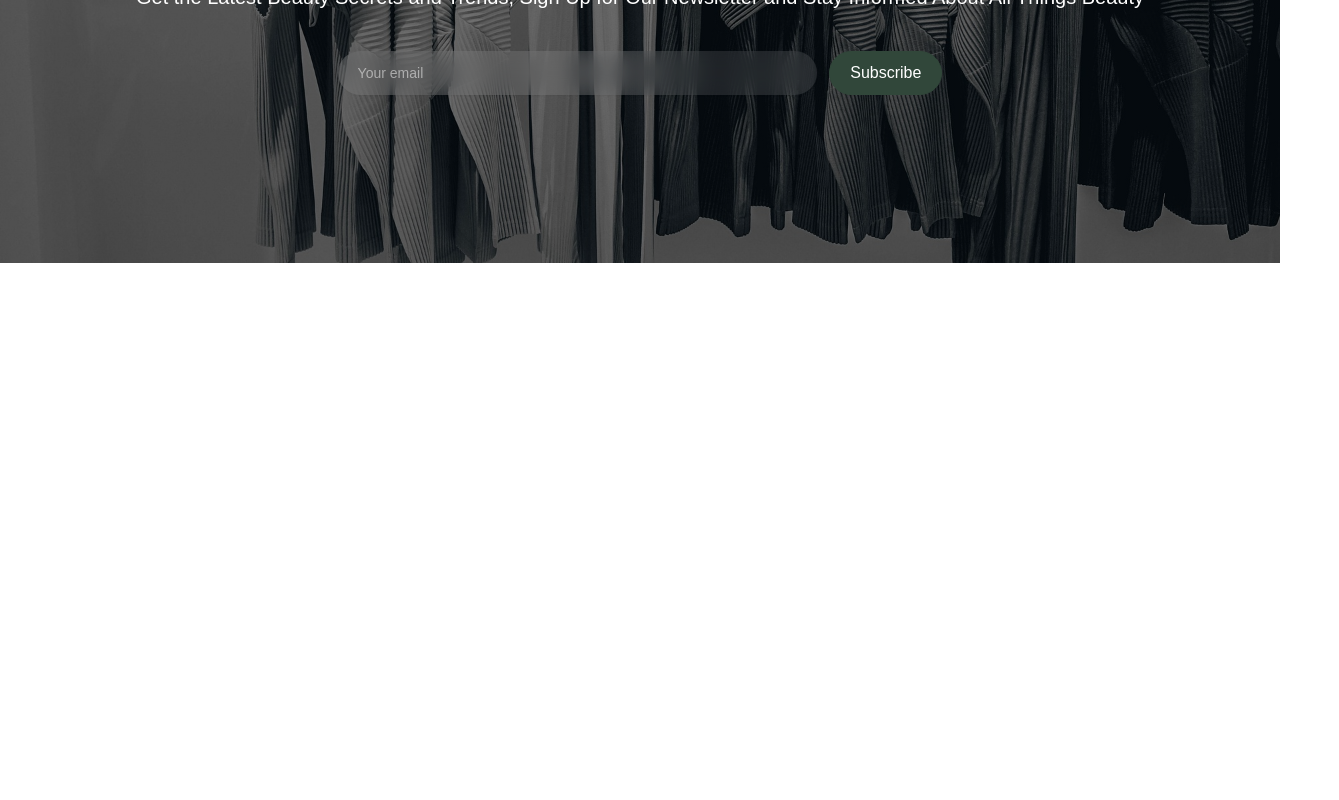
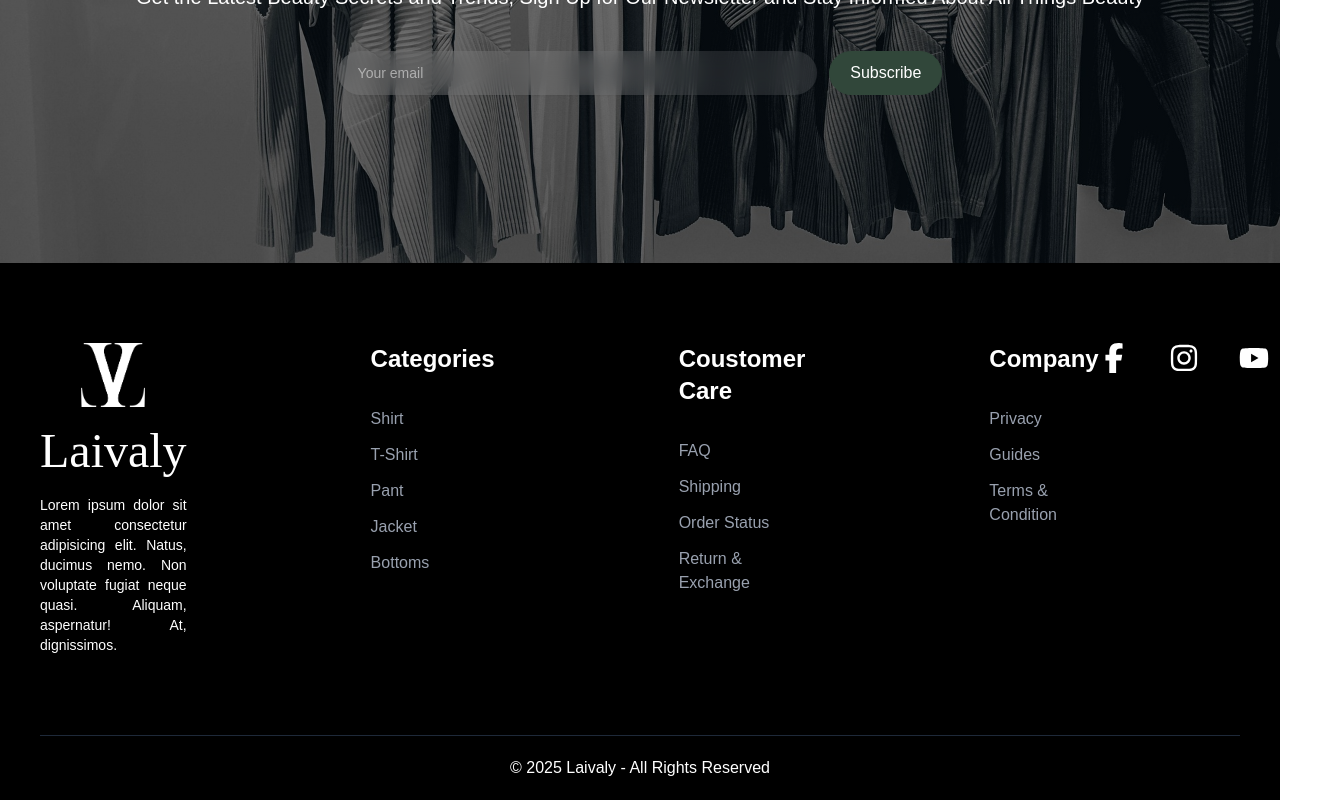
Before and after one commit to MehediHasan128/laivaly-client, a React (Vite) app: page / in a window 1280 px wide. Shown: the part 4062-4862 px from the top of the page, 1339 px wide, since content can reach past the window. Before the commit the page ends 4709 px from the top, so only its background shows below. Built offline with nearby package versions, Linux system fonts and the light colour scheme.

Commit message:
complete footer

```diff
--- a/src/components/layout/UserLayout.tsx
+++ b/src/components/layout/UserLayout.tsx
@@ -1,11 +1,13 @@
 import { Outlet } from "react-router-dom";
 import Navbar from "../shared/navbar/Navbar";
+import Footer from "../shared/footer/Footer";
 
 const UserLayout = () => {
     return (
         <>
             <Navbar />
             <Outlet />
+            <Footer />
         </>
     );
 };
--- /dev/null
+++ b/src/components/shared/footer/Footer.tsx
@@ -0,0 +1,66 @@
+import { FaFacebookF, FaInstagram, FaXTwitter, FaYoutube } from "react-icons/fa6";
+import logo from "../../../assets/images/logo/lWhite160.png";
+import FooterNav from "@/components/ui/FooterNav";
+
+const categories = [
+  { lable: "Shirt", path: "/shirt" },
+  { lable: "T-Shirt", path: "/t-shirt" },
+  { lable: "Pant", path: "/pant" },
+  { lable: "Jacket", path: "/jacket" },
+  { lable: "Bottoms", path: "/bottoms" },
+];
+const customerCares = [
+  { lable: "FAQ", path: "/faq" },
+  { lable: "Shipping", path: "/shipping" },
+  { lable: "Order Status", path: "/orderStatus" },
+  { lable: "Return & Exchange", path: "/returnExchange" },
+];
+const companies = [
+  { lable: "Privacy", path: "/privacy" },
+  { lable: "Guides", path: "/guides" },
+  { lable: "Terms & Condition", path: "/termsCondition" },
+];
+
+const Footer = () => {
+  return (
+    <div className="bg-black px-10 text-white">
+
+      <div className="flex justify-between py-20">
+        <div className="flex gap-46">
+          <div className="text-justify text-5xl space-y-5 w-[20%]">
+            <div className="space-y-5 w-fit">
+              <img className="w-16 mx-auto" src={logo} alt="" />
+              <h1 id="logo">Laivaly</h1>
+            </div>
+            <div className="text-sm">
+              <p>
+                Lorem ipsum dolor sit amet consectetur adipisicing elit. Natus,
+                ducimus nemo. Non voluptate fugiat neque quasi. Aliquam,
+                aspernatur! At, dignissimos.
+              </p>
+            </div>
+          </div>
+
+          <FooterNav navTitle="Categories" items={categories} />
+          <FooterNav navTitle="Coustomer Care" items={customerCares} />
+          <FooterNav navTitle="Company" items={companies} />
+        </div>
+        <div className="text-3xl flex gap-10">
+          <FaFacebookF />
+          <FaInstagram />
+          <FaYoutube />
+          <FaXTwitter />
+        </div>
+      </div>
+
+      <div className="flex-grow border-t border-gray-800"></div>
+
+      <div className="text-center p-5">
+        <h1>© 2025 Laivaly - All Rights Reserved</h1>
+      </div>
+
+    </div>
+  );
+};
+
+export default Footer;
--- /dev/null
+++ b/src/components/ui/FooterNav.tsx
@@ -0,0 +1,35 @@
+import { NavLink } from "react-router-dom";
+
+type TFooterNavProps = {
+    navTitle: string;
+    items: {
+        lable: string;
+        path: string;
+    }[]
+}
+
+const FooterNav = ({navTitle, items}: TFooterNavProps) => {
+  return (
+    <div>
+      <h1 className="text-2xl font-semibold">{navTitle}</h1>
+      <div className="mt-8 space-y-3 flex flex-col">
+        {items?.map((item) => (
+          <NavLink
+            to={item.path}
+            className={({ isActive, isPending }) =>
+              isPending
+                ? "pending"
+                : isActive
+                ? "text-white"
+                : "hover:translate-x-2 duration-1000 text-gray-400"
+            }
+          >
+            {item.lable}
+          </NavLink>
+        ))}
+      </div>
+    </div>
+  );
+};
+
+export default FooterNav;
--- a/src/pages/home/newsLetter/NewsLetter.tsx
+++ b/src/pages/home/newsLetter/NewsLetter.tsx
@@ -2,7 +2,7 @@ import { Input } from "@/components/ui/input";
 
 const NewsLetter = () => {
   return (
-    <div id="newsLetterBackground" className="flex justify-center items-center py-42 bg-amber-100 mb-96 bg-fixed">
+    <div id="newsLetterBackground" className="flex justify-center items-center py-42 bg-amber-100 bg-fixed">
       <div>
         <div className="text-center space-y-3 text-white">
           <h1 className="text-4xl font-semibold">Sign Up yo Our Newsletter</h1>
```
